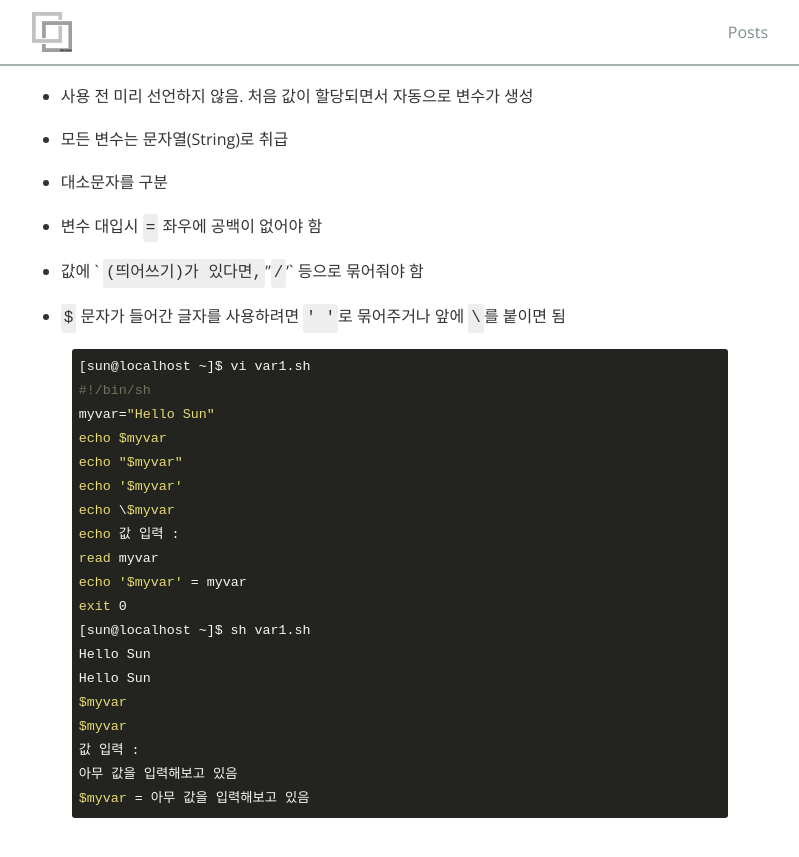
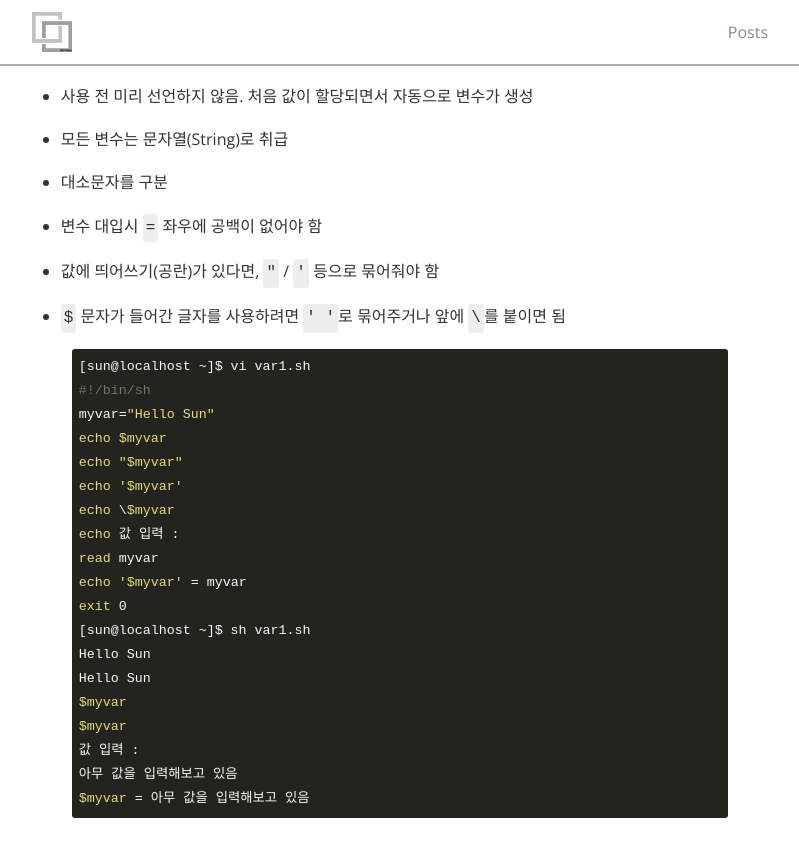
Before and after one commit to gptjs409/gptjs409.github.io, a Jekyll site: the page built from _posts/infra/2019-10-15-Shell-Script.md, in a window 1280 px wide and 900 px high, scrolled down 4428 px. Shown: the top 857 px of the window, without its empty margins (240-1039 px from the left). Built offline with Jekyll 4.4.1, drawn with Linux system fonts in a browser that asks for light colours; nearby versions of some CDN libraries.

Commit message:
Update 2019-10-15-Shell-Script.md

```diff
--- a/_posts/infra/2019-10-15-Shell-Script.md
+++ b/_posts/infra/2019-10-15-Shell-Script.md
@@ -174,7 +174,7 @@ exit 0
 
 - 변수 대입시 `=` 좌우에 공백이 없어야 함
 
-- 값에 ` `(띄어쓰기)가 있다면, `"` / `'` 등으로 묶어줘야 함
+- 값에 띄어쓰기(공란)가 있다면, `"` / `'` 등으로 묶어줘야 함
 
 - `$` 문자가 들어간 글자를 사용하려면 `' '`로 묶어주거나 앞에 `\`를 붙이면 됨
 
```
